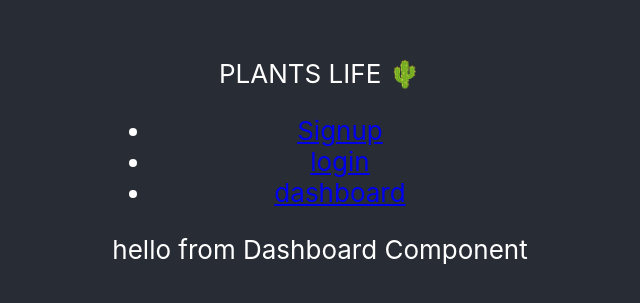
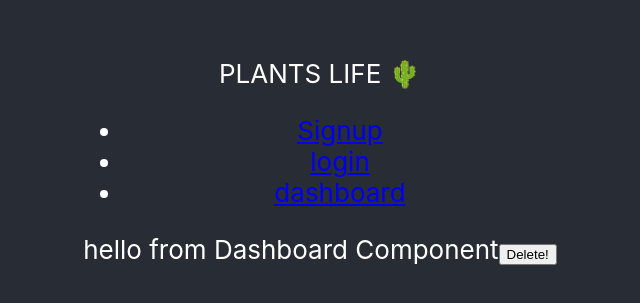
Before and after one commit to Water-My-Plants-3/front-end, a React (Create React App) app in the folder my-app/: page /dashboard in a window 1280 px wide. Shown: the part 239-542 px from the top of the page, without its empty margins (320-960 px from the left). Built offline with nearby package versions, Linux system fonts and the light colour scheme; no server answers.

Commit message:
have delete functionallity working.

```diff
--- a/my-app/src/components/Dashboard.js
+++ b/my-app/src/components/Dashboard.js
@@ -1,6 +1,6 @@
 import React, { useState, useEffect } from "react";
 import { connect } from 'react-redux';
-import { deleteUser, loginUser} from "../actions/userActions";
+import { deleteUser, loginUser } from "../actions/userActions";
 import { fetchPlants } from "../actions/plantActions"
 
 
@@ -12,20 +12,27 @@ const Dashboard = props => {
         species: "",
         h2oFrequency: "",
     })
-console.log("PUID", props);
+    console.log("PUID", props);
     const [user, setUser] = useState({
         userid: null,
         username: "",
         password: "",
-        phone:""
+        phone: ""
     })
+    const handleDelete = () => {
+        props.deleteUser(props.userid);
+      };
     useEffect(() => {
         props.fetchPlants(props.userid);
-   }, [])
-    // useEffect({})
+    }, [])
     return (
         <div>
             hello from Dashboard Component
+            <button
+                onClick={handleDelete}
+            >
+                Delete!
+                </button>
         </div>
     )
 }
@@ -37,7 +44,7 @@ const mapStateToProps = state => {
         userid: state.user.userId,
         plantid: state.plantid,
         error: state.error,
-        plants: state.plants
+        plants: state.plants,
     }
 };
 
--- a/my-app/src/reducers/userReducer.js
+++ b/my-app/src/reducers/userReducer.js
@@ -80,7 +80,7 @@ export const userReducer = (state = intialState, action) => {
         case UPDATE_USER_SUCCESS:
             return{
                 ...state,
-                user: action.payload, /// do we need to explicitly pass in user properties
+                user: action.payload, // do we need to explicitly pass in user properties
                 error: false,
             }
         case UPDATE_USER_FAILED:
```
